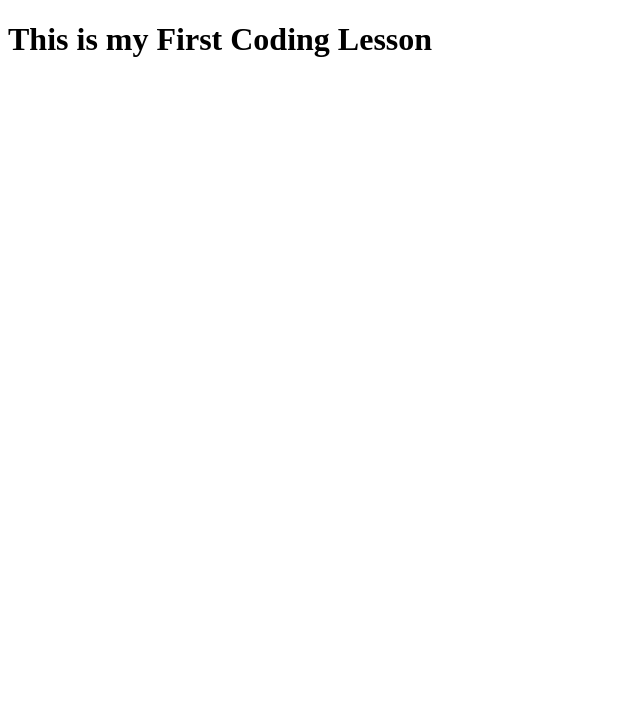
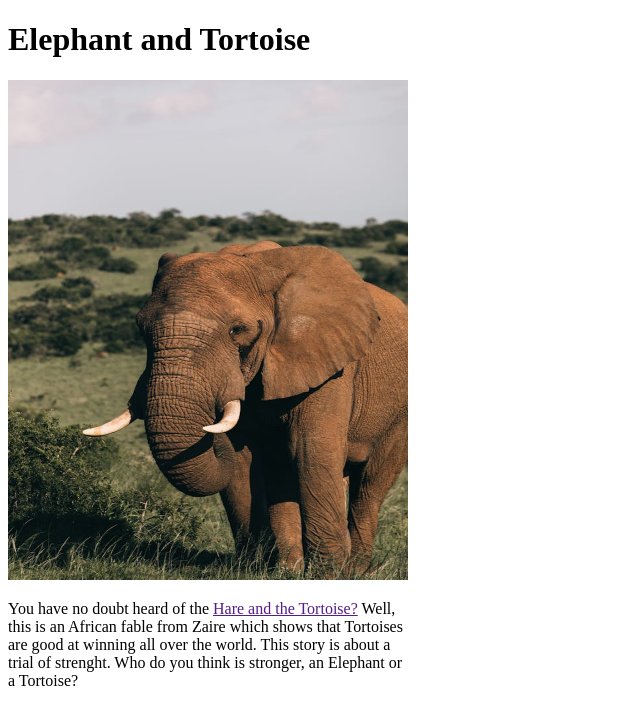
Before and after one commit to Ayinlaa3/HTML-Practice, a plain HTML site: page index.html in a window 1280 px wide. Shown: the whole page, without its empty margins (0-640 px from the left). Drawn offline with Linux system fonts and the light colour scheme.

Commit message:
images commit

```diff
--- a/index.html
+++ b/index.html
@@ -6,6 +6,16 @@
     <title>Document</title>
 </head>
 <body>
-    <h1>This is my First Coding Lesson</h1>
+    <h1>Elephant and Tortoise</h1>
+    <img src="images/pexels-photo-4577507.jpeg" width="400" height="500" alt="Elephant">
+    <p>You have no doubt heard of the <a href="">Hare and the Tortoise?</a> Well,
+        <br>
+        this is an African fable from Zaire which shows that Tortoises
+        <br>
+        are good at winning all over the world. This story is about a
+        <br>
+        trial of strenght. Who do you think is stronger, an Elephant or
+        <br>
+        a Tortoise?</p>
 </body>
 </html>
```
Also changed, not shown: images/pexels-photo-4577507.jpeg (added).
